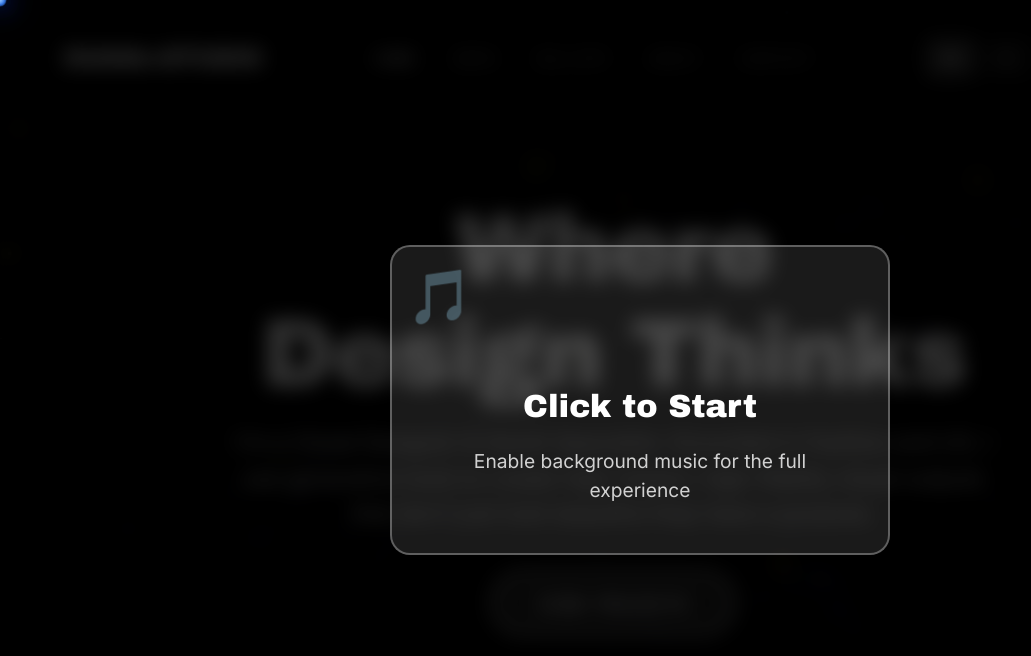
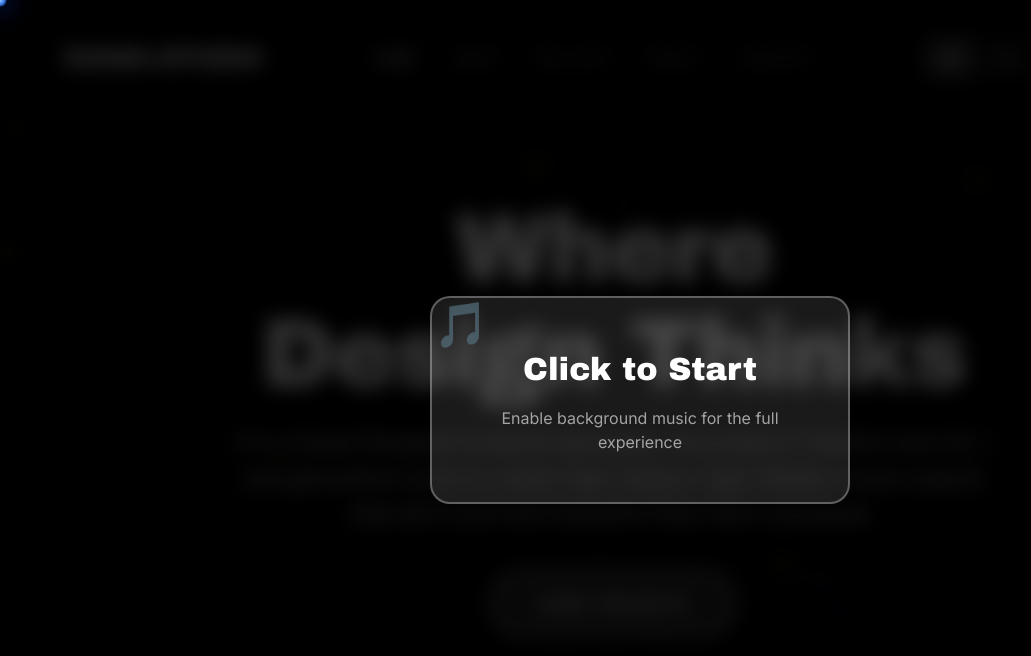
Before and after one commit to dianagcreates-dev/Portfolio3, a React (Vite) app: page / in a window 1280 px wide. Shown: the top 656 px of the page, without its empty margins (0-1031 px from the left). Built offline with nearby package versions, Linux system fonts and the light colour scheme.

Commit message:
Update App.jsx

```diff
--- a/src/App.jsx
+++ b/src/App.jsx
@@ -15,7 +15,7 @@ const translations = {
       subtitle: 'AI-Prompted Image Explorations',
       description: 'A space where AI becomes a creative tool, not a shortcut. Each visual is intentionally prompted, curated, and crafted to push the boundaries of what design can look like. This is where fashion, technology, and imagination collide.',
       images: [
-         { src: '/images/gallery/image1.1.jpg', label: 'Image 01' },
+        { src: '/images/gallery/image1.1.jpg', label: 'Image 01' },
         { src: '/images/gallery/image2.1.jpg', label: 'Image 02' },
         { src: '/images/gallery/image3.jpg', label: 'Image 03' },
         { src: '/images/gallery/image4.1.jpg', label: 'Image 04' },
@@ -1437,30 +1437,42 @@ export default function DesignerPortfolio() {
           }}
         >
           <div style={{
+            position: 'relative',
             textAlign: 'center',
             padding: '3rem',
             background: 'rgba(255,255,255,0.1)',
             borderRadius: '20px',
             border: '2px solid rgba(255,255,255,0.3)',
-            maxWidth: '500px'
+            width: '420px',
+            display: 'flex',
+            flexDirection: 'column',
+            alignItems: 'center',
+            justifyContent: 'center',
           }}>
+            {/* Music icon — top left corner */}
             <div style={{
-              fontSize: '3rem',
-              marginBottom: '1rem',
-              animation: 'pulse 2s ease-in-out infinite'
+              position: 'absolute',
+              top: '1.6rem',
+              left: '1.8rem',
+              fontSize: '2.5rem',
+              animation: 'pulse 2s ease-in-out infinite',
+              opacity: 0.7,
             }}>🎵</div>
+
             <h2 style={{
               fontSize: 'clamp(1.5rem, 4vw, 2rem)',
               color: '#ffffff',
-              marginBottom: '1rem',
-              fontFamily: '"Archivo Black", sans-serif'
+              marginBottom: '0.8rem',
+              fontFamily: '"Archivo Black", sans-serif',
+              margin: '0 0 0.8rem 0',
             }}>
               Click to Start
             </h2>
             <p style={{
-              fontSize: 'clamp(1rem, 2vw, 1.2rem)',
-              color: 'rgba(255,255,255,0.8)',
-              fontFamily: '"Inter", sans-serif'
+              fontSize: 'clamp(0.9rem, 2vw, 1rem)',
+              color: 'rgba(255,255,255,0.6)',
+              fontFamily: '"Inter", sans-serif',
+              margin: 0,
             }}>
               Enable background music for the full experience
             </p>
```
